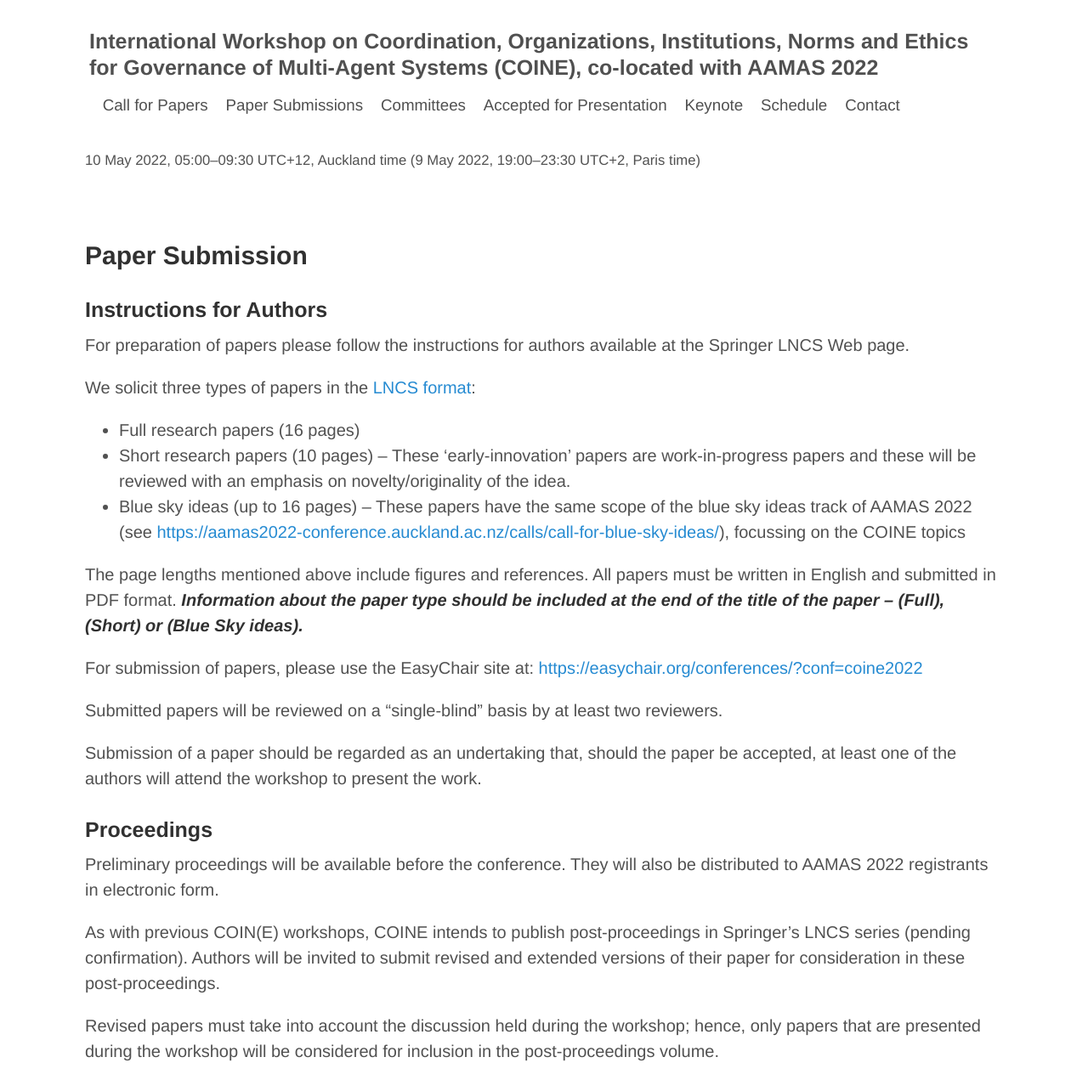
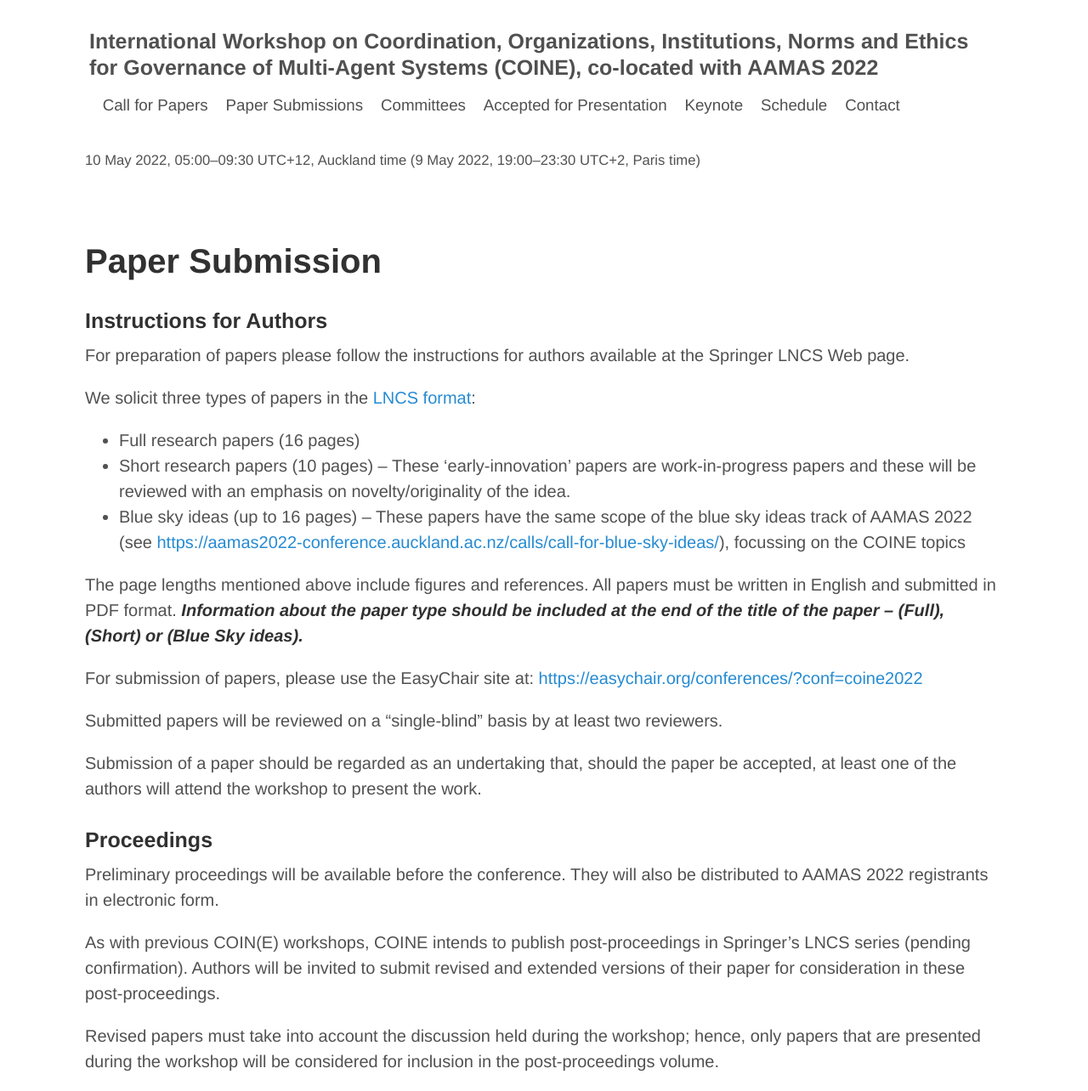
Before and after one commit to jithincheriyan/coine-2022-auckland, a Jekyll site: the page built from paper_submission.md, in a window 1280 px wide. Shown: the whole page at 85% size. Built offline with Jekyll 4.4.1, drawn with Linux system fonts in a browser that asks for light colours.

Commit message:
formatting update

```diff
--- a/paper_submission.md
+++ b/paper_submission.md
@@ -3,7 +3,7 @@ layout: default
 title: COINE
 ---
 
-## Paper Submission
+# Paper Submission
 
 ### Instructions for Authors
 
```
Also changed, not shown: call_for_papers.md (+1 -1 lines).
